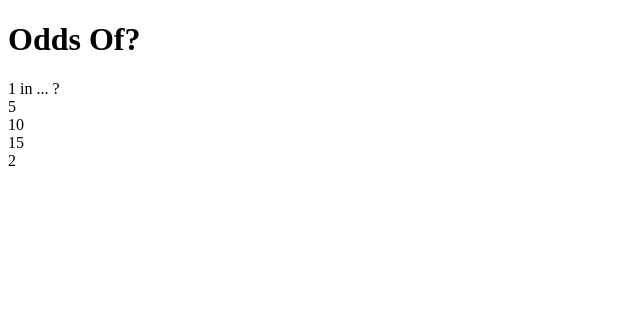
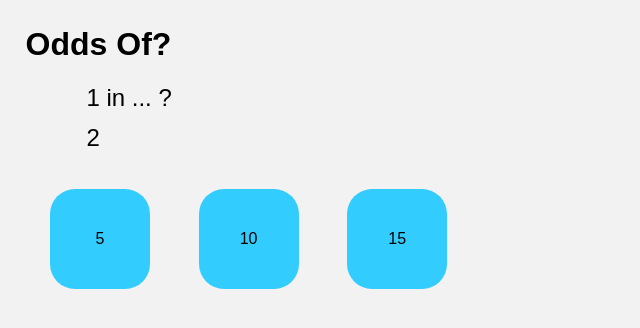
Before and after one commit to RossRKK/OddsOf, a plain HTML site: page index.html in a window 1280 px wide. Both pictures are taken after a click on the element "15". Shown: the whole page, without its empty margins (0-640 px from the left). Drawn offline with nearby package versions, Linux system fonts and the light colour scheme.

Commit message:
purtified

```diff
--- a/index.html
+++ b/index.html
@@ -9,11 +9,11 @@
 <body>
 	<div class="title"><h1>Odds Of?</h1></div>
 	<div class="oddsin">1 in ... ?</div>
+	<div id="response"></div>
 	<div class="buttons">
 		<div id="five">5</div>
 		<div id="ten">10</div>
 		<div id="fifteen">15</div>
 	</div>
-	<div id="response"></div>
 </body>
 </html>
--- a/index.js
+++ b/index.js
@@ -1,11 +1,14 @@
 $(document).ready(function () {
-	$('#five').click(function () {
+	$('#five').click(function (e) {
+		e.preventDefault();
 		$('#response').html(randNo(5));
 	});
-	$('#ten').click(function () {
+	$('#ten').click(function (e) {
+		e.preventDefault();
 		$('#response').html(randNo(10));
 	});
-	$('#fifteen').click(function () {
+	$('#fifteen').click(function (e) {
+		e.preventDefault();
 		$('#response').html(randNo(15));
 	});
 });
--- a/style.css
+++ b/style.css
@@ -0,0 +1,39 @@
+.oddsin {
+	margin-left: 5%;
+	font-size: 24px;
+}
+
+#five, #ten, #fifteen {
+	width: 100px;
+	height: 100px;
+	margin: 2%;
+	background-color: #33CCFF;
+	text-align: center;
+	line-height: 100px;
+	border-radius: 25px;
+}
+
+#five {
+	float: left;
+}
+
+#ten {
+	float: left;
+}
+
+#fifteen {
+	float: left;
+}
+
+#response {
+	font-size: 24px;
+	margin: 1%;
+	margin-left: 5%;
+}
+
+body {
+	max-width: 95%;
+	font-family: Arial, sans-serif;
+	margin: 2%;
+	background-color: #F2F2F2;
+}
```
